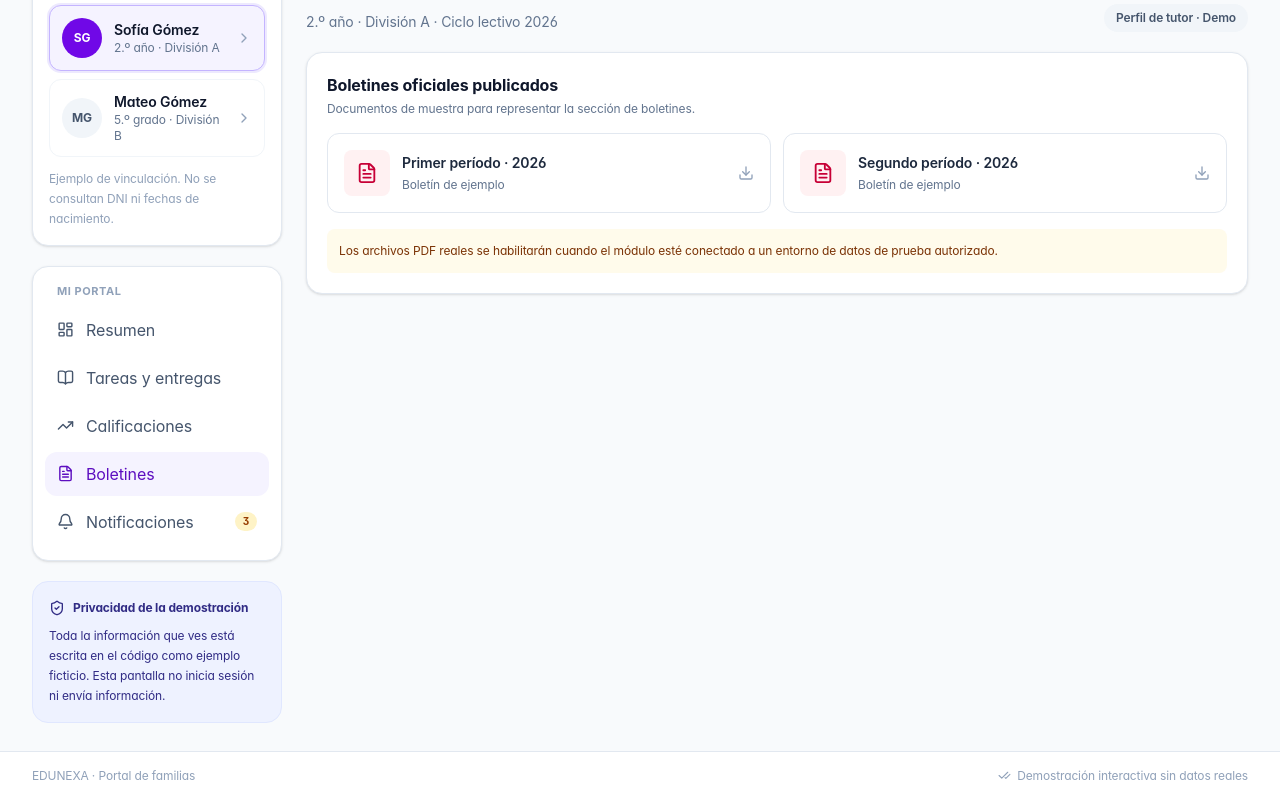
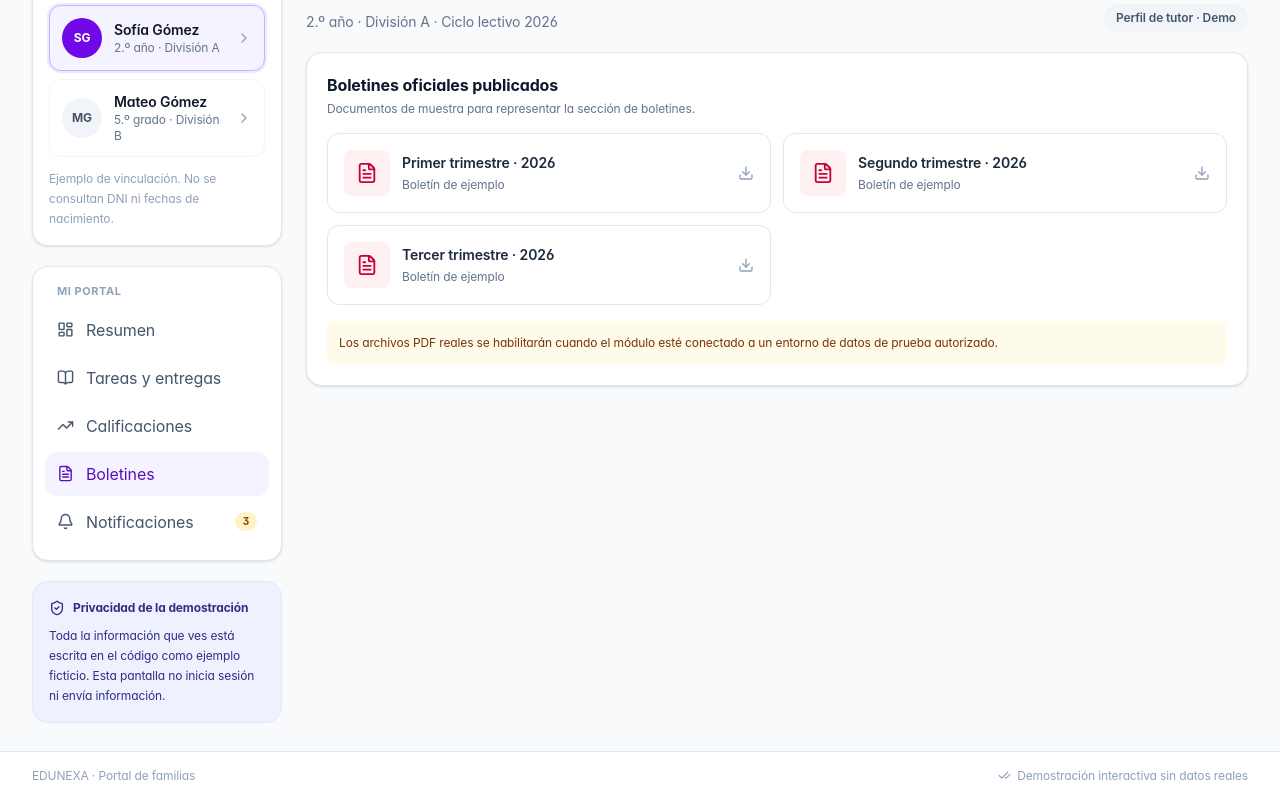
Before and after one commit to mariotonygomez81-debug/EDUNEXA-public, a Next.js app: page /demo/tutor in a window 1280 px wide. Both pictures are taken after a click on the button "Boletines". Shown: the part 418-1218 px from the top of the page. Built offline with nearby package versions, Linux system fonts and the light colour scheme.

Commit message:
Show all three academic trimesters in tutor demo

```diff
--- a/src/app/demo/tutor/tutor-demo.tsx
+++ b/src/app/demo/tutor/tutor-demo.tsx
@@ -194,7 +194,7 @@ export default function TutorDemo() {
                   { label: "Presentes", value: student.attendance.present, icon: CalendarCheck, color: "text-emerald-700 bg-emerald-50" },
                   { label: "Ausentes", value: student.attendance.absent, icon: CalendarClock, color: "text-rose-700 bg-rose-50" },
                   { label: "Tardanzas", value: student.attendance.late, icon: CalendarClock, color: "text-amber-700 bg-amber-50" },
-                  { label: "Boletines", value: 2, icon: FileText, color: "text-violet-700 bg-violet-50" },
+                  { label: "Boletines", value: 3, icon: FileText, color: "text-violet-700 bg-violet-50" },
                 ].map(({ label, value, icon: Icon, color }) => (
                   <div key={label} className="rounded-2xl border border-slate-200 bg-white p-4 shadow-sm">
                     <div className="flex items-center justify-between"><span className="text-xs font-medium text-slate-500">{label}</span><span className={`rounded-lg p-2 ${color}`}><Icon size={17} /></span></div>
@@ -280,7 +280,7 @@ export default function TutorDemo() {
             <section className="rounded-2xl border border-slate-200 bg-white p-5 shadow-sm">
               <h3 className="font-bold text-slate-900">Boletines oficiales publicados</h3><p className="mt-1 text-xs text-slate-500">Documentos de muestra para representar la sección de boletines.</p>
               <div className="mt-4 grid gap-3 sm:grid-cols-2">
-                {["Primer período · 2026", "Segundo período · 2026"].map((period) => <div key={period} className="flex items-center gap-3 rounded-xl border border-slate-200 p-4"><span className="rounded-lg bg-rose-50 p-3 text-rose-700"><FileText size={22} /></span><div className="min-w-0 flex-1"><p className="text-sm font-semibold text-slate-800">{period}</p><p className="mt-1 text-xs text-slate-500">Boletín de ejemplo</p></div><span className="text-xs font-semibold text-slate-400"><Download size={16} /></span></div>)}
+                {["Primer trimestre · 2026", "Segundo trimestre · 2026", "Tercer trimestre · 2026"].map((period) => <div key={period} className="flex items-center gap-3 rounded-xl border border-slate-200 p-4"><span className="rounded-lg bg-rose-50 p-3 text-rose-700"><FileText size={22} /></span><div className="min-w-0 flex-1"><p className="text-sm font-semibold text-slate-800">{period}</p><p className="mt-1 text-xs text-slate-500">Boletín de ejemplo</p></div><span className="text-xs font-semibold text-slate-400"><Download size={16} /></span></div>)}
               </div>
               <p className="mt-4 rounded-lg bg-amber-50 p-3 text-xs leading-5 text-amber-900">Los archivos PDF reales se habilitarán cuando el módulo esté conectado a un entorno de datos de prueba autorizado.</p>
             </section>
```
